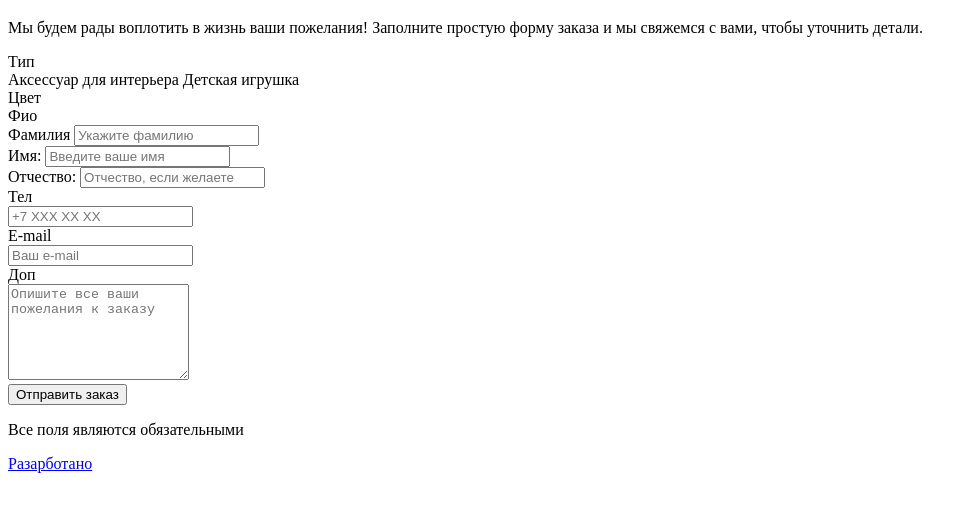
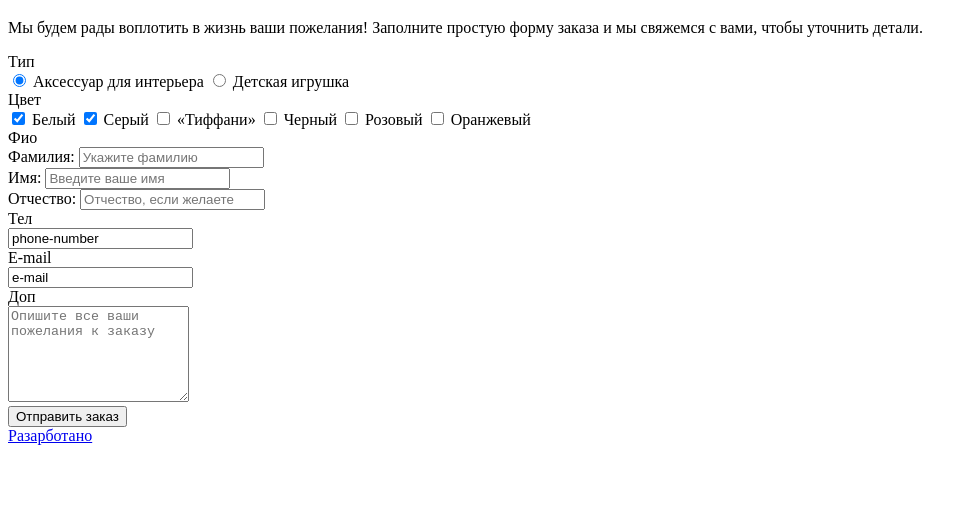
Before and after one commit to NekijKtoto/132884-mishka, a website: page form.html in a window 1280 px wide. Shown: the part 173-684 px from the top of the page, without its empty margins (0-977 px from the left). Drawn offline with Linux system fonts and the light colour scheme.

Commit message:
Добавил социальные сети, переделал форму

```diff
--- a/form.html
+++ b/form.html
@@ -23,81 +23,66 @@
     </div>
     <!--Каталог товаров-->
     <!--Блок формы-->
-    <div class="wrapper-form">
+    <div class="wrapper-form"><!--Центровщик-->
       <form class="order-form" action="https://echo.htmlacademy.ru" method="post">
         <p class="order-form__description">
           Мы будем рады воплотить в жизнь ваши пожелания! Заполните простую форму заказа и мы свяжемся с вами, чтобы уточнить детали.
         </p>
-        <div class="order-form__item-wrapper">
-          <div class="order-form__item  order-form__item--type">
+        <!--Поля формы-->
         <div class="order-form__item-name  order-form__item-name--type">
           <span>Тип</span>
         </div>
         <div class="order-form__options  order-form__options--type">
+          <input type="radio" name="type" value="Home accessories" checked="">
           <label for="type-home">Аксессуар для интерьера</label>
+          <input type="radio" name="type" value="Toys">
           <label for="type-toy">Детская игрушка</label>
         </div>
-          </div>
-        </div>
-        <div class="order-form__item-wrapper  order-form__item-wrapper--background">
-          <div class="order-form__item  order-form__item--color">
         <div class="order-form__item-name  order-form__item-name--color">
           <span>Цвет</span>
         </div>
         <div class="order-form__options  order-form__options--color">
-              <label for="white"></label>
-              <label for="grey"></label>
-              <label for="tiffany"></label>
-              <label for="black"></label>
-              <label for="pink"></label>
-              <label for="orange"></label>
+          <input type="checkbox" name="white" value="white" checked="">
+          <label for="white">Белый</label>
+          <input type="checkbox" name="grey" value="grey" checked="">
+          <label for="grey">Серый</label>
+          <input type="checkbox" name="tiffany" value="tiffany">
+          <label for="tiffany">«Тиффани»</label>
+          <input type="checkbox" name="black" value="black">
+          <label for="black">Черный</label>
+          <input type="checkbox" name="pink" value="pink">
+          <label for="pink">Розовый</label>
+          <input type="checkbox" name="orange" value="orange">
+          <label for="orange">Оранжевый</label>
         </div>
-          </div>
-        </div>
-        <div class="order-form__item-wrapper">
-          <div class="order-form__item  order-form__item--full-name">
+      </form>
       <div class="order-form__item-name  order-form__item-name--full-name">
         <span>Фио</span>
       </div>
-            <div class="order-form__options  order-form__options--full-name">
       <div class="order-form__full-name-option-wrapper">
-                <label class="order-form__surname-label" for="surname">Фамилия</label>
-                <input id="surname" name="surname" placeholder="Укажите фамилию" required="" type="text">
+        <label class="order-form__surname-label" for="surname">Фамилия:</label>
+        <input type="text" name="surname" placeholder="Укажите фамилию" required="">
       </div>
       <div class="order-form__full-name-option-wrapper">
         <label class="order-form__name-label" for="name">Имя:</label>
-                <input id="name" name="name" placeholder="Введите ваше имя" required="" type="text">
+        <input type="text" name="name" placeholder="Введите ваше имя" required="">
       </div>
       <div class="order-form__full-name-option-wrapper">
         <label class="order-form__fathers-name-label" for="fathers-name">Отчество:</label>
-                <input id="fathers-name" name="fathers-name" placeholder="Отчество, если желаете" type="text">
+        <input type="text" name="fathers-name" placeholder="Отчество, если желаете">
       </div>
-            </div>
-          </div>
-        </div>
-        <div class="order-form__item-wrapper  order-form__item-wrapper--background">
-          <div class="order-form__item  order-form__item--phone-num">
       <div class="order-form__item-name  order-form__item-name--phone-num">
         <span>Тел</span>
       </div>
-            <div class="order-form__options  order-form__options--phone-num">
       <div class="order-form__option-wrapper">
-                <input name="phone-number" placeholder="+7 XXX XX XX" required="" type="tel">
+        <input type="tel" name="phone-number" placeholder="+7 XXX XX XX" required="" value="phone-number">
       </div>
-            </div>
-          </div>
-          <div class="order-form__item  order-form__item--e-mail">
       <div class="order-form__item-name  order-form__item-name--e-mail">
         <span>E-mail</span>
       </div>
-            <div class="order-form__options  order-form__options--e-mail">
       <div class="order-form__option-wrapper">
-                <input name="e-mail" placeholder="Ваш e-mail" required="" type="email">
+        <input type="email" name="e-mail" placeholder="Ваш e-mail" required="" value="e-mail">
       </div>
-            </div>
-          </div>
-        </div>
-        <div class="order-form__item-wrapper">
       <div class="order-form__item  order-form__item--more-info">
         <div class="order-form__item-name  order-form__item-name--more-info">
           <span>Доп</span>
@@ -106,19 +91,22 @@
           <textarea name="more-info" rows="6" placeholder="Опишите все ваши пожелания к заказу"></textarea>
         </div>
       </div>
+      <!--Поля формы-->
+      <!--Кнопка отправить-->
+      <div class="order-form__button">
+        <button class="order-form__send-btn" type="submit" name="button">Отправить заказ</button>
       </div>
-        <div class="order-form__item-wrapper">
-          <div class="order-form__footer">
-            <button class="order-form__send-btn" type="submit" name="button">Отправить заказ</button>
-            <p class="order-form__required-text">Все поля являются обязательными</p>
-          </div>
-        </div>
-      </form>
+      <!--Кнопка отправить-->
     </div>
     <!--Блок формы-->
     <!--Подвал-->
     <footer class="page-footer">
       <div class="page-footer__wrapper"><!--центровщик-->
+        <div class="page-footer__social-links">
+          <a class="page-footer__social-link  page-footer__social-link--insta" href="#"></a>
+          <a class="page-footer__social-link  page-footer__social-link--fb" href="#"></a>
+          <a class="page-footer__social-link  page-footer__social-link--vk" href="#"></a>
+        </div>
         <div class="page-footer__developer">
           <a class="page-footer__copyright-link" href="https://htmlacademy.ru">
             <span>Разарботано</span>
```
Also changed, not shown: catalog.html (+5 -0 lines), index.html (+5 -0 lines). Lines whose indentation alone changed are shown as unchanged.
